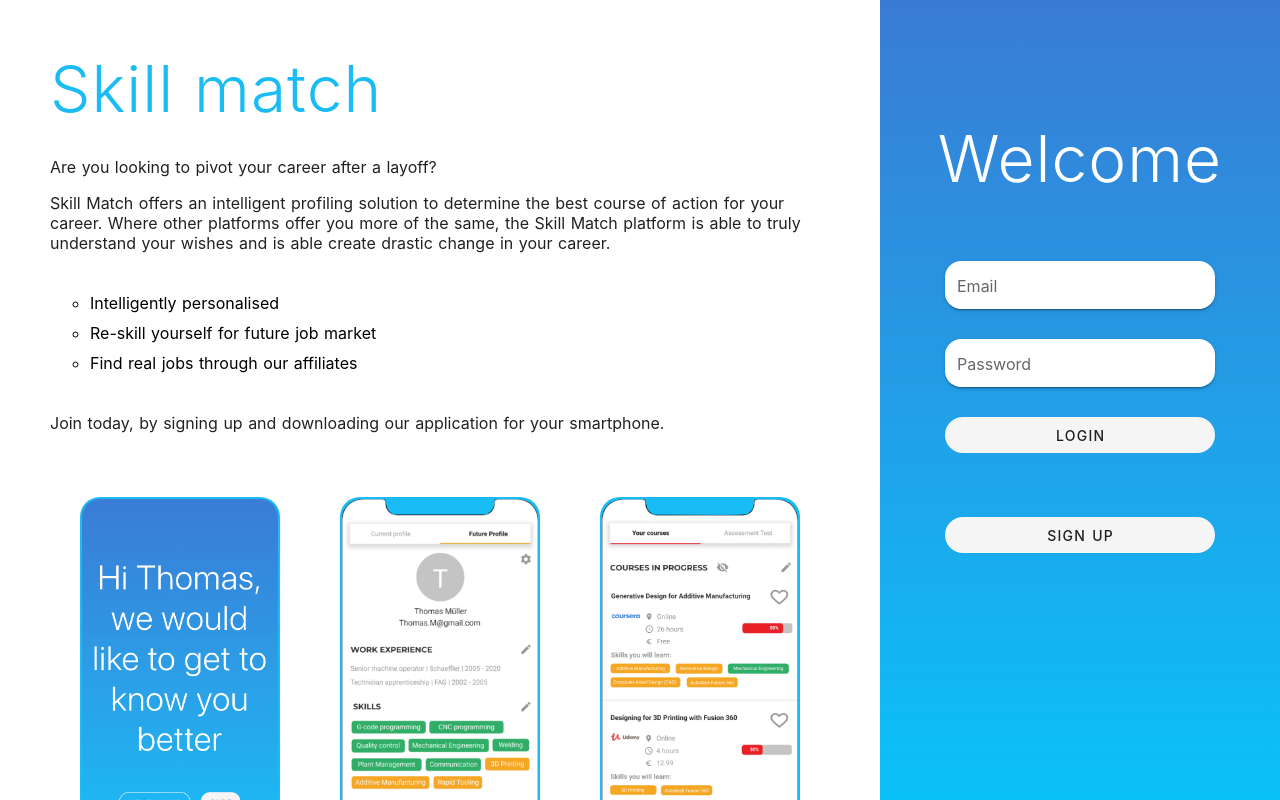
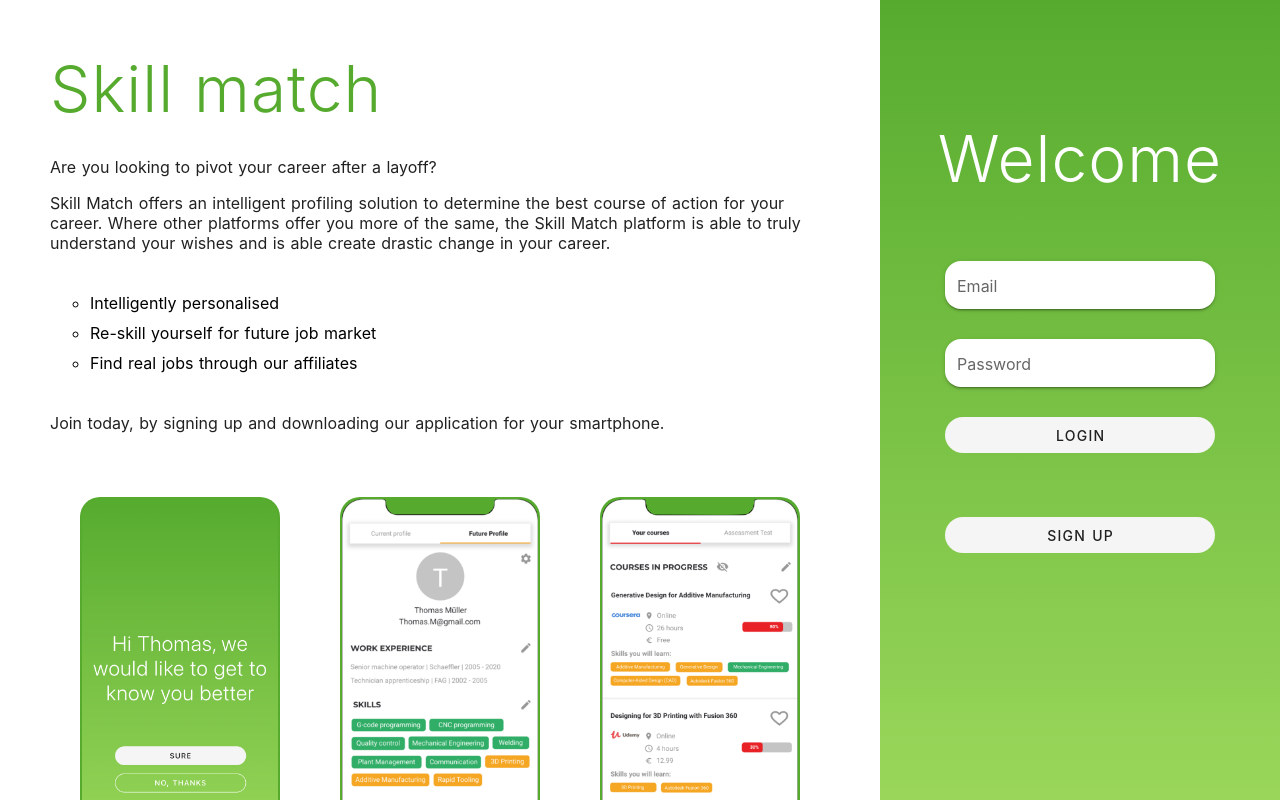
Before and after one commit to hackdays-bw-infosys-team-6/application, a Nuxt app: page / in a window 1280 px wide. Shown: the top 800 px of the page. Built offline with nearby package versions, Linux system fonts and the light colour scheme.

Commit message:
Update color scheme to green

```diff
--- a/layouts/setup.vue
+++ b/layouts/setup.vue
@@ -36,17 +36,9 @@ html {
 }
 
 .setup-container {
-  /* background: #ff9966;
-  background: -webkit-linear-gradient(to top, #ff5e62, #ff9966);
-  background: linear-gradient(to top, #ff5e62, #ff9966); */
-
-  /* background: #36D1DC;
-  background: -webkit-linear-gradient(to top, #5B86E5, #36D1DC);
-  background: linear-gradient(to top, #5B86E5, #36D1DC); */
-
-  background: #00d2ff;
-  background: -webkit-linear-gradient(to bottom, #3a7bd5, #00d2ff);
-  background: linear-gradient(to bottom, #3a7bd5, #00d2ff);
+  background: #56ab2f;
+  background: -webkit-linear-gradient(to top, #a8e063, #56ab2f);
+  background: linear-gradient(to top, #a8e063, #56ab2f);
 }
 
 .links {
--- a/pages/index.vue
+++ b/pages/index.vue
@@ -87,7 +87,7 @@ p {
 }
 
 .screenshot-container img {
-  background: #19bcf4;
+  background: #56ab2f;
   padding: 2px;
   border-radius: 20px;
   width: 200px;
@@ -116,7 +116,7 @@ p {
 
 .pitch-container h1 {
   font-family: 'Quicksand', 'Source Sans Pro', -apple-system, BlinkMacSystemFont, 'Segoe UI', Roboto, 'Helvetica Neue', Arial, sans-serif;
-  color: #19bcf4;
+  color: #56ab2f;
   font-weight: 300;
   font-size: 64px;
   letter-spacing: 1px;
--- a/pages/profile.vue
+++ b/pages/profile.vue
@@ -98,7 +98,7 @@ export default Vue.extend({
     border-radius: 50%;
     height: 160px;
     width: 160px;
-    border: 2px solid #19bcf4;
+    border: 2px solid #56ab2f;
   }
 
   .profile-modes-container {
@@ -106,7 +106,7 @@ export default Vue.extend({
   }
 
   .profile-modes-container .v-btn {
-    background-color: #19bcf4 !important;
+    background-color: #56ab2f !important;
     color: white;
   }
 
```
Also changed, not shown: static/screenshot-profiling.png.
